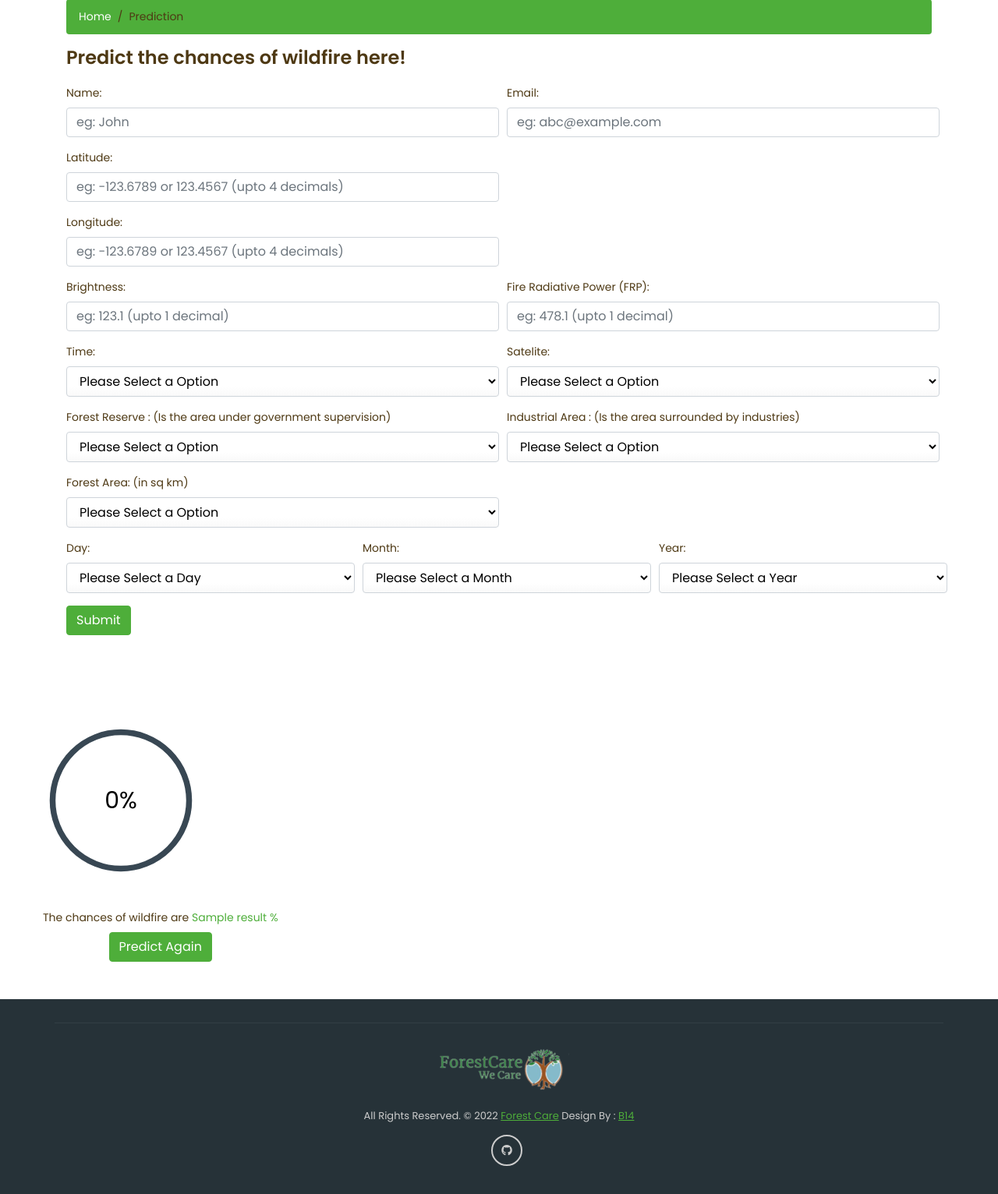
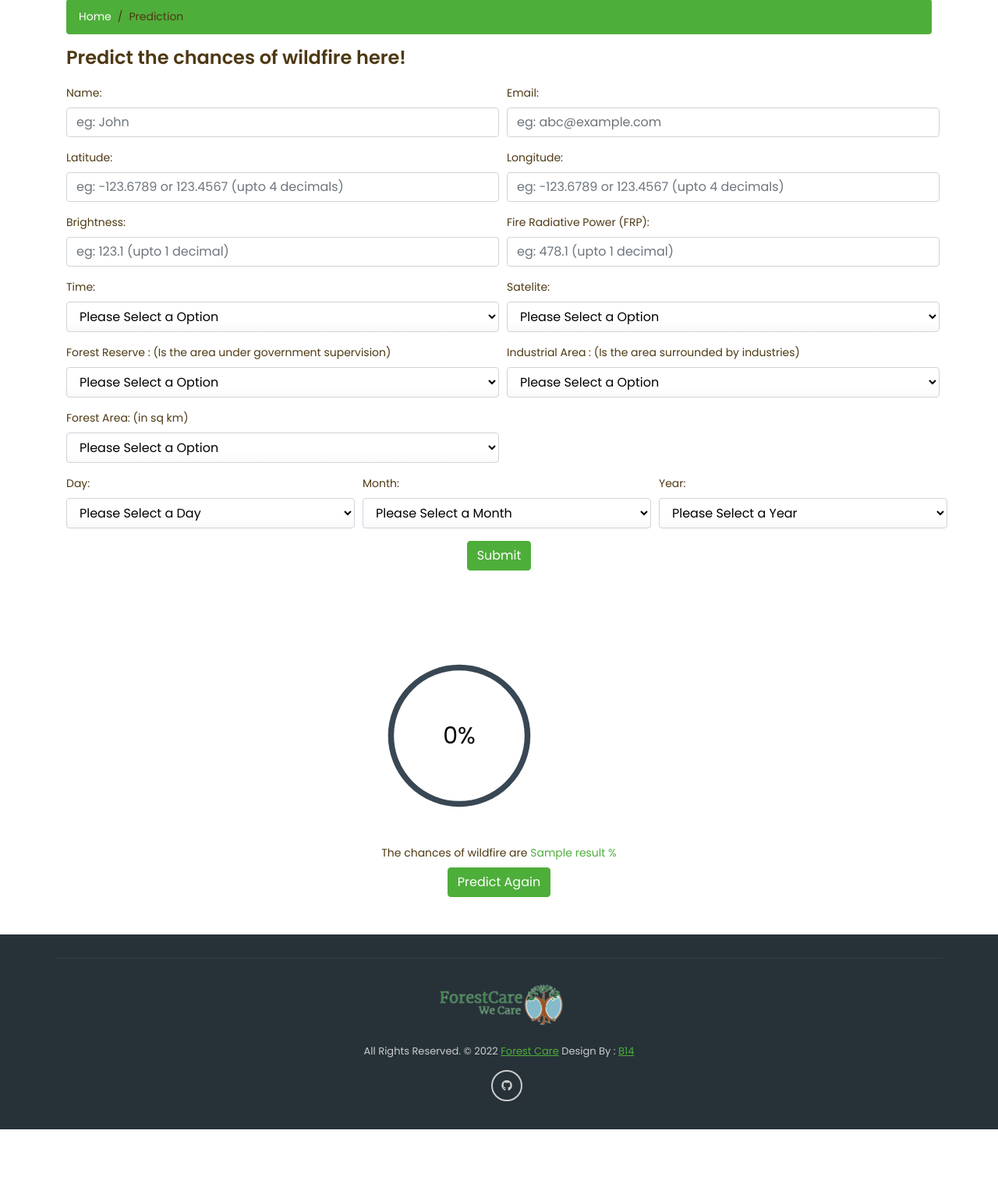
Before and after one commit to NVombat/Predictive-Modelling-of-Wildfires, a Django app: template client/templates/prediction.html in a window 1280 px wide. Shown: the part 329-1861 px from the top of the page at 78% size. After the commit the page ends 1778 px from the top, so only its background shows below. Run offline with Django 3.2, Linux system fonts and the light colour scheme; the template is opened without the code that fills it: most values are stand-ins (such as "Sample title", 1, 10 or a date in 2020); some libraries are stand-ins or nearby versions.

Commit message:
fix button and form field centering

```diff
--- a/client/templates/prediction.html
+++ b/client/templates/prediction.html
@@ -120,7 +120,7 @@
 						  </div>
 					</div>
 				</div>
-				<div>
+				<div  class="d-flex gap-2 flex-lg-row flex-column">
 					<div class="col-lg-6 col-12 p-0">
 						<div class="control-group form-group">
 							<div class="controls">
@@ -338,12 +338,12 @@
 
 				<div id="success"></div>
 				<!-- For success/fail messages -->
-					<button type="submit" class="btn btn-primary" id="submitBtn">
+					<button type="submit" style="width:full; margin: 0 auto;" class="btn btn-primary d-flex flex-row justify-content-center" id="submitBtn">
 						Submit
 					</button>
 			  </form>
 			</div>
-			<div class="row justify-content-center my-5" id="predictionResult">
+			<div class="d-flex flex-row justify-content-center my-5" style="width:full; margin: 0 auto;" id="predictionResult">
 				<div class="text-center">
 					<svg class="progress green noselect" data-progress="65" x="0px" y="0px" viewBox="0 0 80 80">
 						<path class="track" d="M5,40a35,35 0 1,0 70,0a35,35 0 1,0 -70,0" />
```
